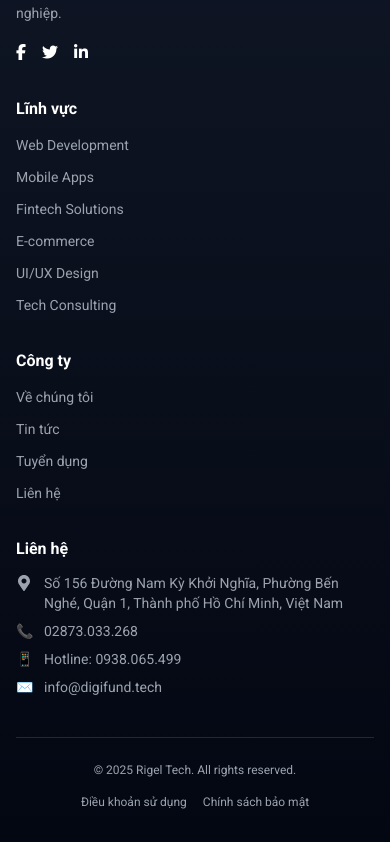
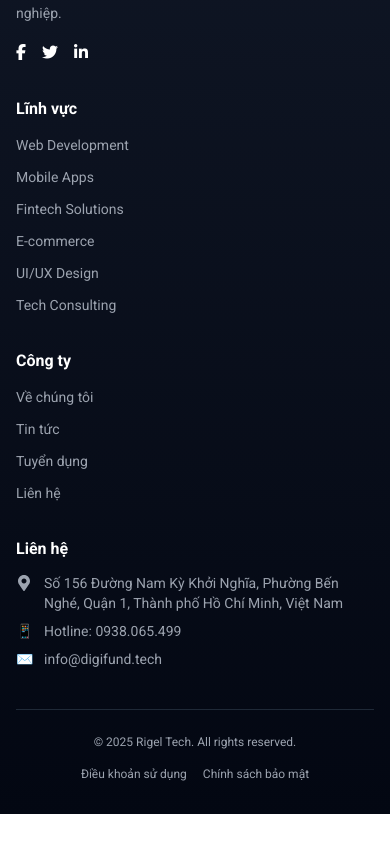
Before and after one commit to VPA2103/web-rigel-tech, a Next.js app: page / in a window 390 px wide. Shown: the part 8435-9277 px from the top of the page. After the commit the page ends 9249 px from the top, so only its background shows below. Built offline with nearby package versions, Linux system fonts and the light colour scheme.

Commit message:
remove phone number

```diff
--- a/src/components/footer/footer.tsx
+++ b/src/components/footer/footer.tsx
@@ -142,7 +142,7 @@ export default function Footer() {
                   </span>
                 </a>
               </p>
-              <p className="flex items-center text-sm md:text-base text-gray-400">
+              {/* <p className="flex items-center text-sm md:text-base text-gray-400">
                 <span className="w-5 mr-2 md:mr-3 flex-shrink-0">📞</span>
                 <a
                   href="tel:0287.3033268"
@@ -151,7 +151,7 @@ export default function Footer() {
                 >
                   02873.033.268
                 </a>
-              </p>
+              </p> */}
               <p className="flex items-center text-sm md:text-base text-gray-400">
                 <span className="w-5 mr-2 md:mr-3 flex-shrink-0">📱</span>
                 <a
```
